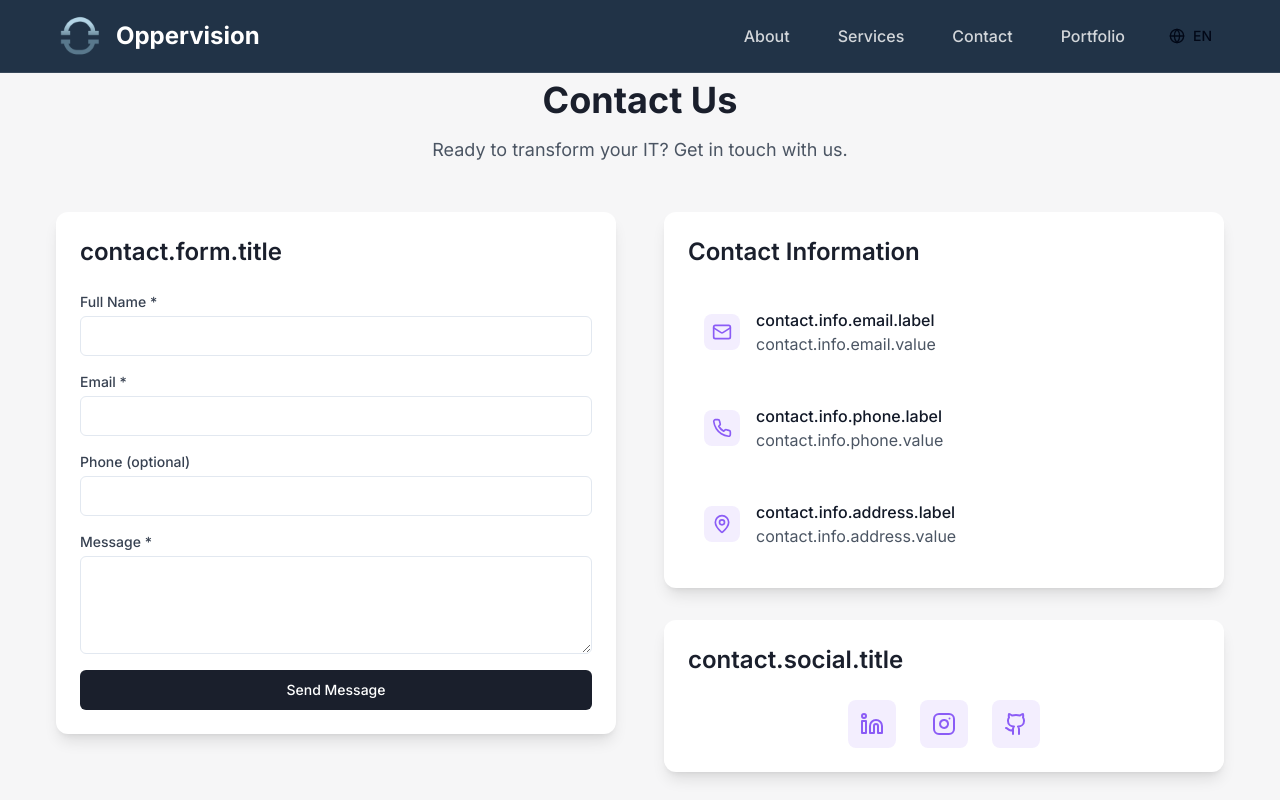
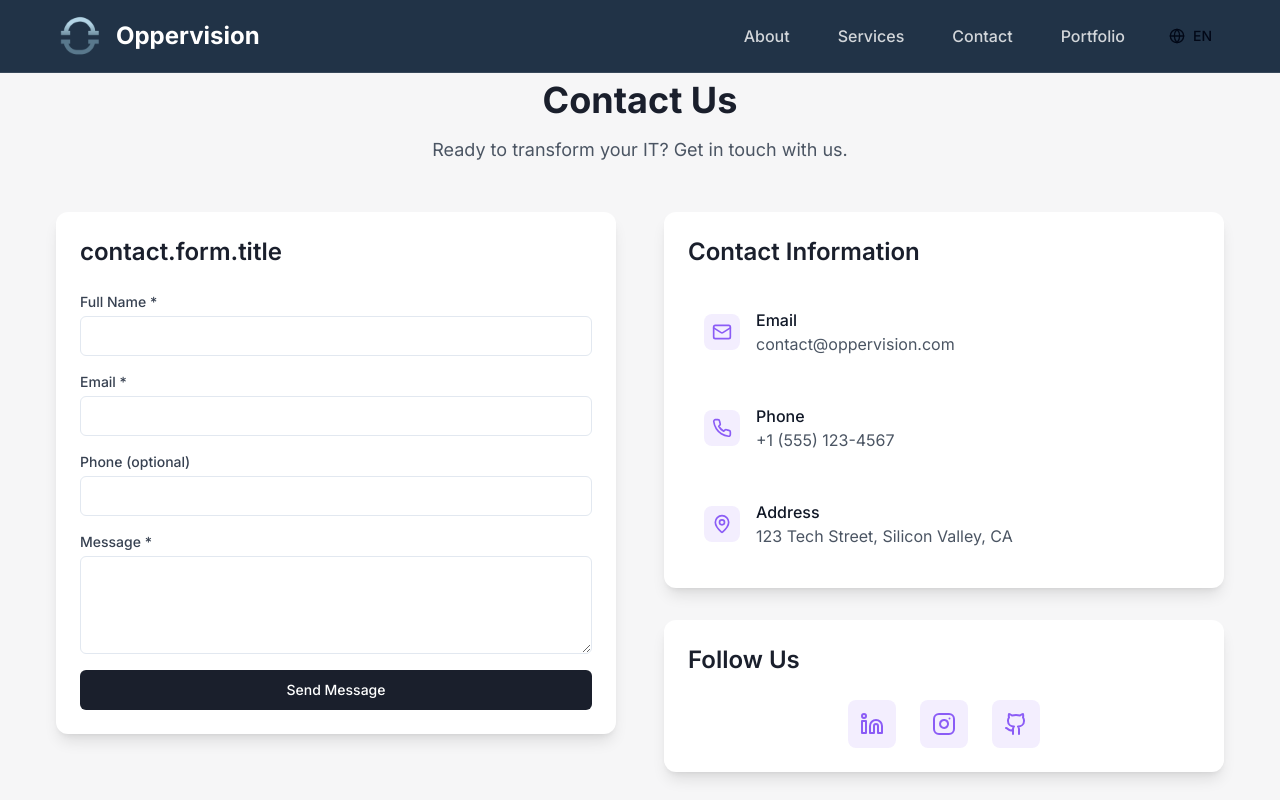
Before and after one commit to EnzoTrevisanDev/oppervision-nexus, a React (Vite) app: page /contact in a window 1280 px wide. Shown: the top 800 px of the page. Built offline with nearby package versions, Linux system fonts and the light colour scheme.

Commit message:
Fix empty translation values
Updated the translation files to fill in empty values, specifically addressing the "contact.info.email.value" and other similar entries to ensure proper localization.
[skip gpt_engineer]

```diff
--- a/src/translations/en.ts
+++ b/src/translations/en.ts
@@ -75,6 +75,16 @@ export const enTranslations = {
   'contact.title': 'Contact Us',
   'contact.subtitle': 'Ready to transform your IT? Get in touch with us.',
   'contact.info.title': 'Contact Information',
+  'contact.info.email.label': 'Email',
+  'contact.info.email.value': 'contact@oppervision.com',
+  'contact.info.phone.label': 'Phone',
+  'contact.info.phone.value': '+1 (555) 123-4567',
+  'contact.info.address.label': 'Address',
+  'contact.info.address.value': '123 Tech Street, Silicon Valley, CA',
+  'contact.social.title': 'Follow Us',
+  'contact.social.linkedin': 'LinkedIn Profile',
+  'contact.social.instagram': 'Instagram Profile',
+  'contact.social.github': 'GitHub Profile',
   'contact.form.name': 'Full Name',
   'contact.form.email': 'Email',
   'contact.form.phone': 'Phone (optional)',
--- a/src/translations/pt.ts
+++ b/src/translations/pt.ts
@@ -65,6 +65,16 @@ export const ptTranslations = {
   'contact.title': 'Entre em Contato',
   'contact.subtitle': 'Pronto para transformar sua TI? Fale conosco.',
   'contact.info.title': 'Informações de Contato',
+  'contact.info.email.label': 'Email',
+  'contact.info.email.value': 'contato@oppervision.com',
+  'contact.info.phone.label': 'Telefone',
+  'contact.info.phone.value': '+55 (11) 99999-9999',
+  'contact.info.address.label': 'Endereço',
+  'contact.info.address.value': 'Rua da Tecnologia, 123 - São Paulo, SP',
+  'contact.social.title': 'Siga-nos',
+  'contact.social.linkedin': 'Perfil do LinkedIn',
+  'contact.social.instagram': 'Perfil do Instagram',
+  'contact.social.github': 'Perfil do GitHub',
   'contact.form.name': 'Nome Completo',
   'contact.form.email': 'Email',
   'contact.form.phone': 'Telefone (opcional)',
@@ -73,7 +83,6 @@ export const ptTranslations = {
   'contact.form.submitting': 'Enviando...',
   'contact.success.title': 'Mensagem Enviada!',
   'contact.success.description': 'Obrigado por entrar em contato! Responderemos o mais breve possível.',
-  'contact.info.email.value':'enzo.trevisan@oppervision.com.br',
 
   // Portfolio
   'portfolio.title': 'Nosso Portfólio',
```
